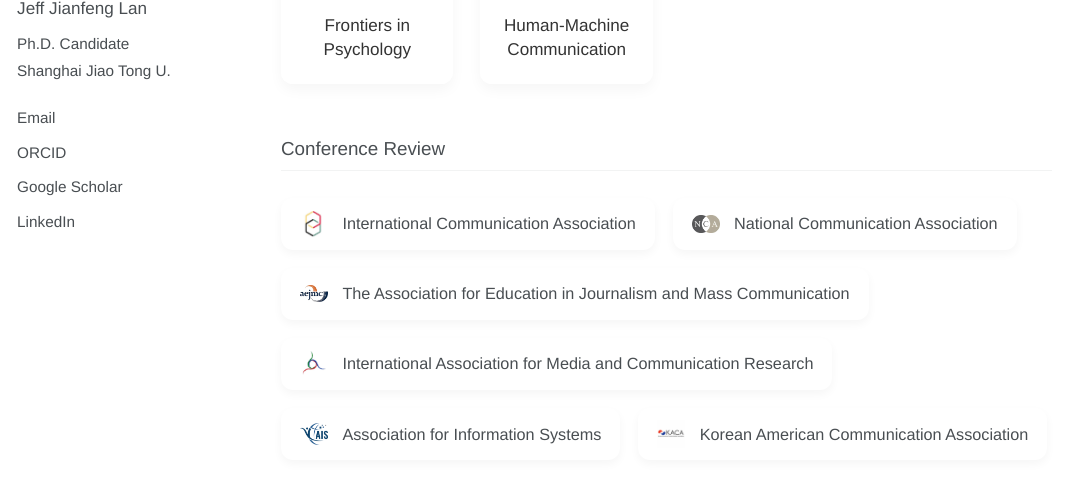
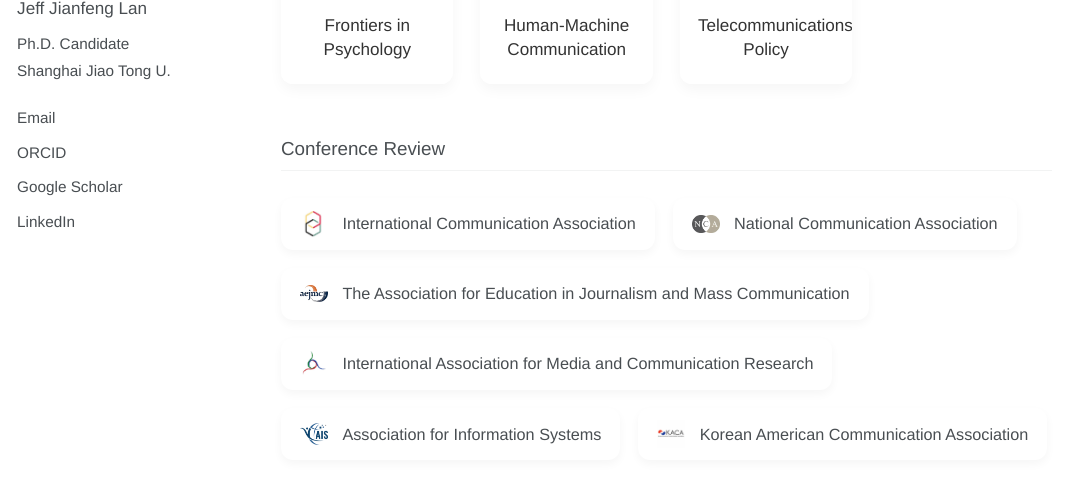
Before and after one commit to jianfenglan/jianfenglan.github.io, a Jekyll site: the page built from academic.md, in a window 1280 px wide and 900 px high, scrolled down 3929 px, cut to the strip 244-728 px from the top of the window. Shown: the whole strip, without its empty margins (0-1074 px from the left). Built offline with Jekyll 4.4.1, drawn with Linux system fonts in a browser that asks for light colours.

Commit message:
Update academic.md

```diff
--- a/academic.md
+++ b/academic.md
@@ -540,6 +540,14 @@
             <span class="gallery-title">Human-Machine Communication</span>
         </div>
     </div>
+            <div class="gallery-card">
+        <div class="gallery-image-wrapper">
+            <img src="/images/logo/Tele.jpg" class="gallery-image">
+        </div>
+        <div class="gallery-content">
+            <span class="gallery-title">Telecommunications Policy</span>
+        </div>
+    </div>
 </div>
 
 <h2>Conference Review</h2>
```
